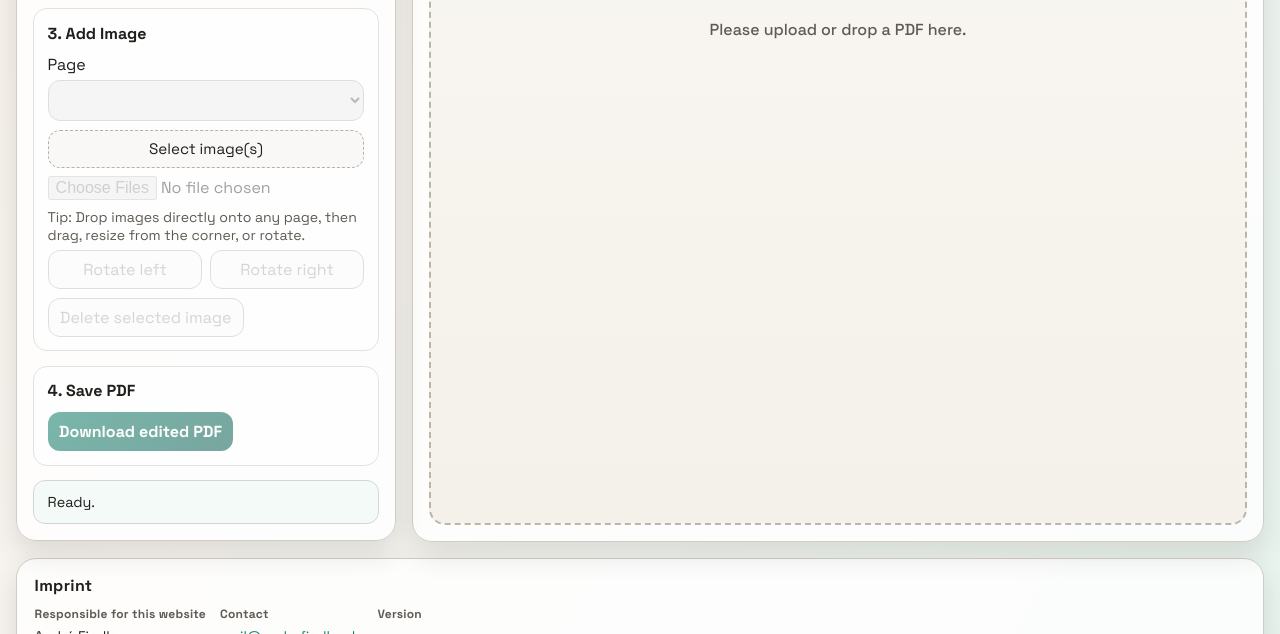
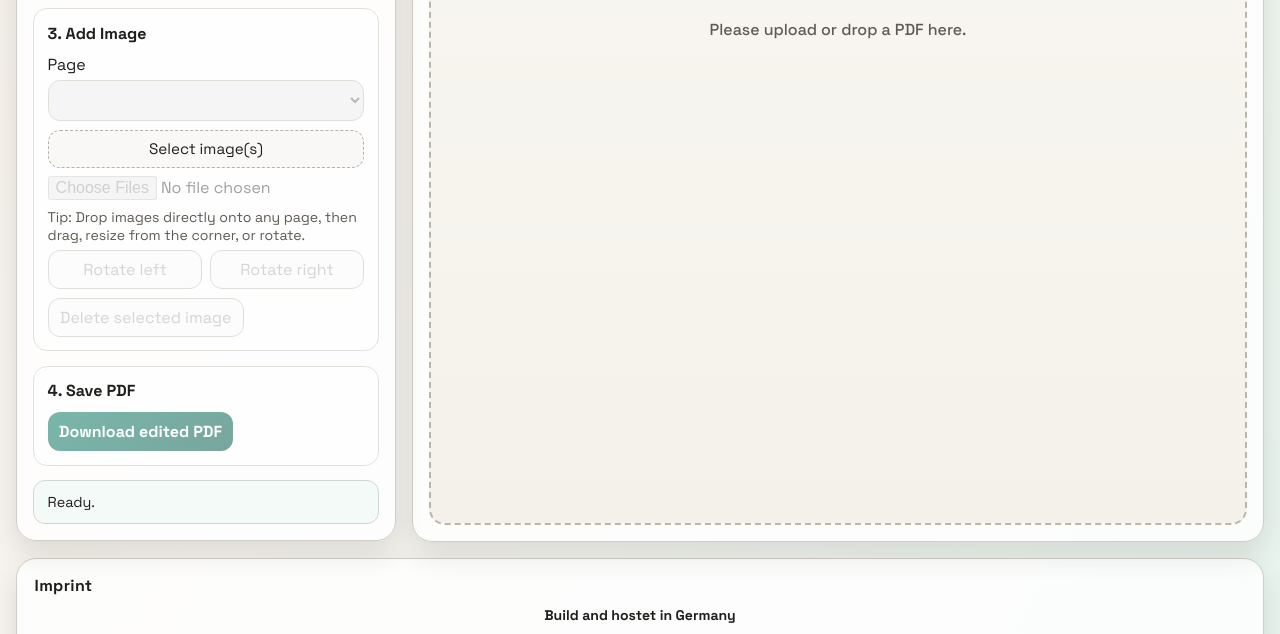
Before and after one commit to SunboX/PDFExpert_app, a website with bundled scripts: page index.html in a window 1280 px wide. Shown: the part 624-1258 px from the top of the page. Built offline with nearby package versions, Linux system fonts and the light colour scheme; files whose address does not match are found by name.

Commit message:
feature: add footer Germany slogan

```diff
--- a/api/app-version.json
+++ b/api/app-version.json
@@ -1,3 +1,3 @@
 {
-    "version": "0.1.12"
+    "version": "0.1.13"
 }
--- a/index.html
+++ b/index.html
@@ -99,6 +99,7 @@
       <footer class="page-footer">
         <div class="footer-card">
           <div class="footer-title" data-i18n="footer.title">Imprint</div>
+          <div class="footer-slogan" data-i18n="footer.slogan">Build and hostet in Germany</div>
           <div class="footer-grid">
             <div class="footer-block">
               <div class="footer-label" data-i18n="footer.responsible">Responsible for this website</div>
--- a/package.json
+++ b/package.json
@@ -1,6 +1,6 @@
 {
   "name": "pdf-expert",
-  "version": "0.1.12",
+  "version": "0.1.13",
   "private": true,
   "license": "AGPL-3.0-or-later",
   "type": "module",
--- a/src/i18n/de.json
+++ b/src/i18n/de.json
@@ -81,6 +81,7 @@
     "responsible": "Verantwortlich für diese Website",
     "contact": "Kontakt",
     "version": "Version",
+    "slogan": "Build and hostet in Germany",
     "githubAria": "GitHub-Repository",
     "githubTitle": "GitHub",
     "mastodonAria": "Mastodon-Profil",
--- a/src/i18n/en.json
+++ b/src/i18n/en.json
@@ -81,6 +81,7 @@
     "responsible": "Responsible for this website",
     "contact": "Contact",
     "version": "Version",
+    "slogan": "Build and hostet in Germany",
     "githubAria": "GitHub repository",
     "githubTitle": "GitHub",
     "mastodonAria": "Mastodon profile",
--- a/src/style.css
+++ b/src/style.css
@@ -339,6 +339,14 @@ input:disabled {
   margin-bottom: 0.65rem;
 }
 
+.footer-slogan {
+  color: var(--text-main);
+  font-size: 14px;
+  font-weight: 700;
+  margin-bottom: 0.8rem;
+  text-align: center;
+}
+
 .footer-grid {
   display: grid;
   grid-template-columns: auto auto auto 1fr;
```
Also changed, not shown: tests/localization-wiring.test.mjs (+5 -1 lines), 1 other file.
